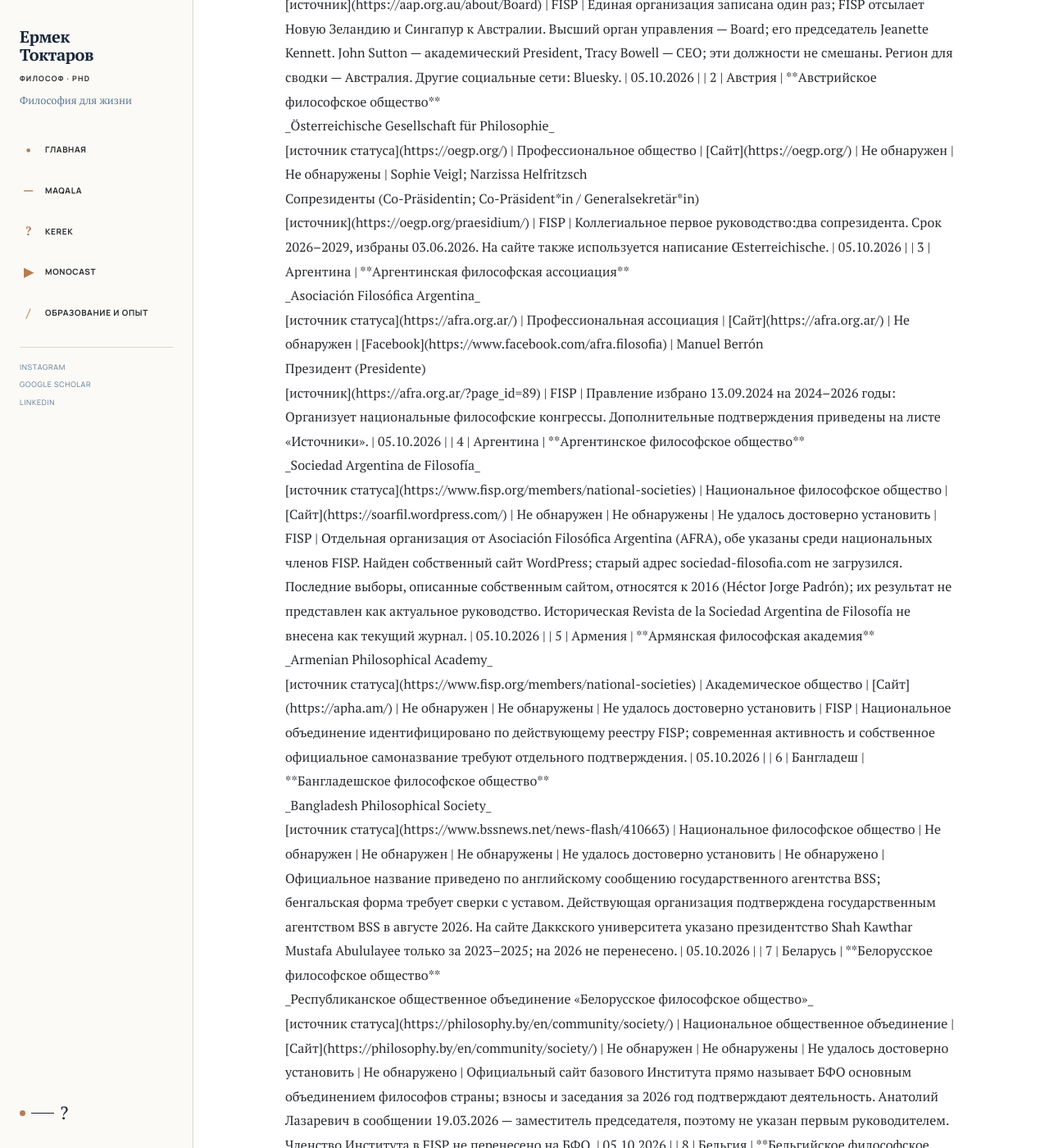
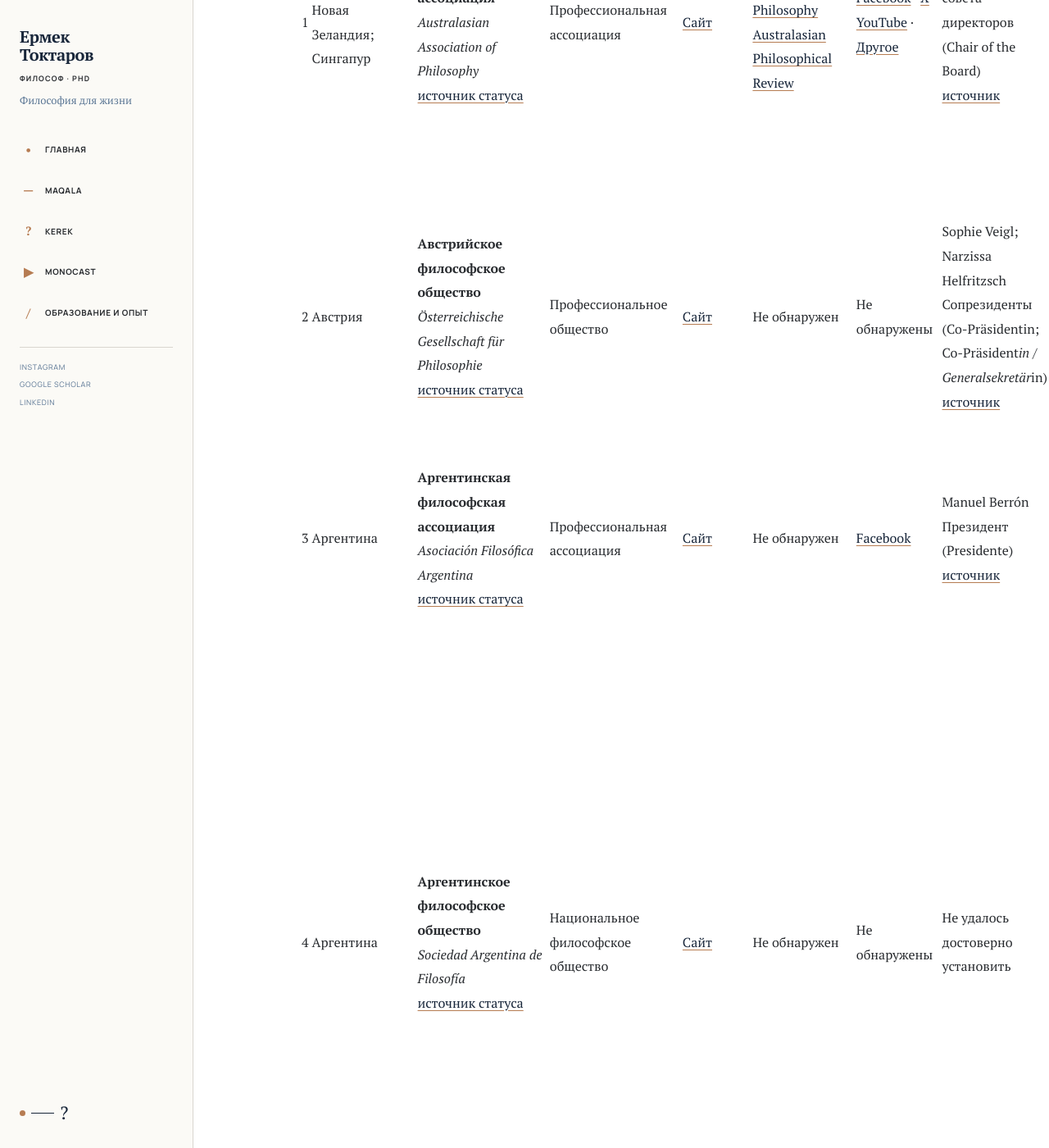
Before and after one commit to ermekuss/blog, a Jekyll site: the page built from _posts/2026-10-06-national-philosophical-societies.md, in a window 1280 px wide and 1400 px high, scrolled down 4725 px. Shown: the whole window at 82% size. Built offline with Jekyll 4.4.1, drawn with Linux system fonts in a browser that asks for light colours; some of the changed text lies outside the part shown.

```diff
--- a/_posts/2026-10-06-national-philosophical-societies.md
+++ b/_posts/2026-10-06-national-philosophical-societies.md
@@ -99,7 +99,7 @@
 
 Ниже приведена публичная версия реестра. Для каждой организации собраны страна, название, организационный тип, официальный сайт, связанные журналы, социальные сети, подтверждённое руководство, международное членство, примечания и дата последней проверки.
 
-<div style="overflow-x:auto;">
+<div class="table-scroll" markdown="1">
 
 | № | Страна | Национальное объединение / оригинальное название | Тип | Сайт | Журнал(ы) | Социальные сети | Первый руководитель | Международное членство | Примечание | Проверено |
 |---:|---|---|---|---|---|---|---|---|---|---|
```
